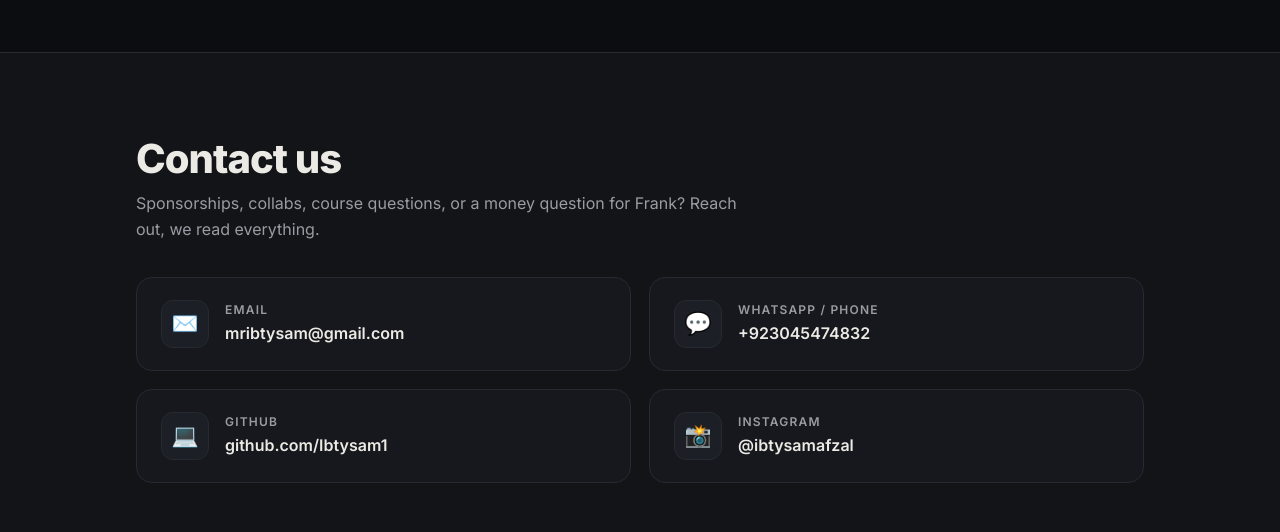
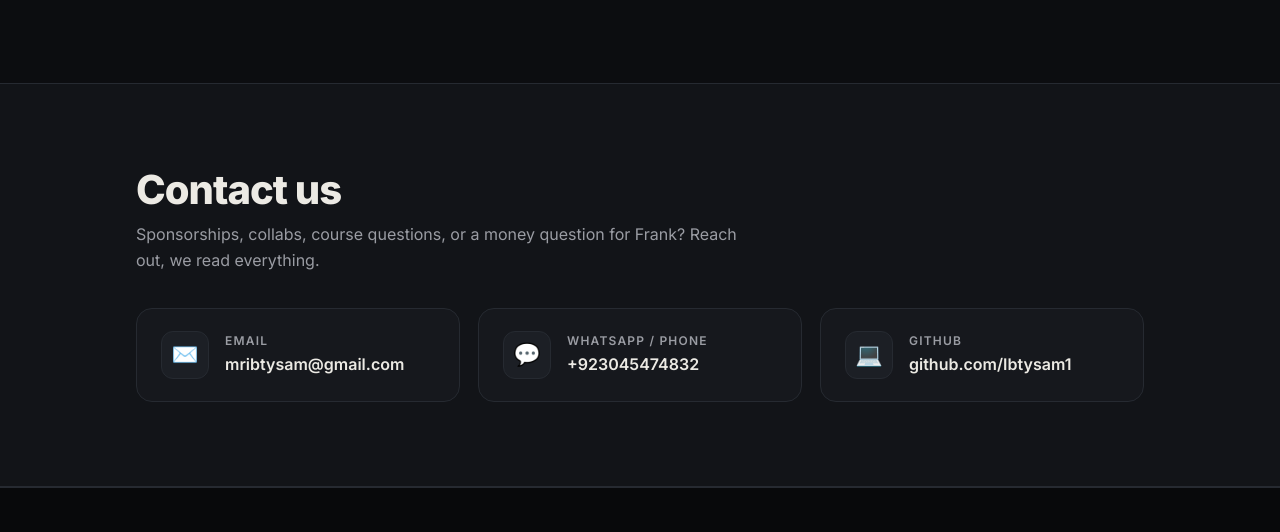
Before and after one commit to Ibtysam1/grandpadisagrees, a plain HTML site: page index.html in a window 1280 px wide. Shown: the part 2542-3074 px from the top of the page. Drawn offline with Linux system fonts and the light colour scheme.

Commit message:
Fix Frank's hat, hands and moods; remove Instagram
Co-Authored-By: Claude Opus 5.5 <noreply@anthropic.com>

```diff
--- a/index.html
+++ b/index.html
@@ -139,7 +139,7 @@ input[type=range] { width: 100%; margin-top: 10px; accent-color: var(--gold); }
 .quote { font-weight: 700; font-size: 22px; line-height: 1.35; color: var(--text) !important; border-left: 3px solid var(--gold); padding-left: 18px; margin: 0 0 18px; letter-spacing: -0.01em; }
 
 /* contact */
-.contacts { display: grid; grid-template-columns: repeat(2, 1fr); gap: 18px; }
+.contacts { display: grid; grid-template-columns: repeat(3, 1fr); gap: 18px; }
 .contact { padding: 22px 24px; text-decoration: none; display: grid; grid-template-columns: auto 1fr; grid-template-rows: auto auto; column-gap: 16px; align-items: center; transition: border-color .2s, transform .2s; min-width: 0; }
 .contact:hover { border-color: var(--gold); transform: translateY(-2px); }
 .contact .ico { grid-row: span 2; font-size: 22px; width: 48px; height: 48px; display: grid; place-items: center; background: var(--card2); border: 1px solid var(--line); border-radius: 12px; }
@@ -272,7 +272,6 @@ footer a { color: var(--gold); }
       <a class="contact card" id="cMail" href="#"><span class="ico">✉️</span><b>Email</b><span id="cMailT"></span></a>
       <a class="contact card" id="cWa" href="#" target="_blank" rel="noopener"><span class="ico">💬</span><b>WhatsApp / Phone</b><span id="cWaT"></span></a>
       <a class="contact card" id="cGh" href="#" target="_blank" rel="noopener"><span class="ico">💻</span><b>GitHub</b><span id="cGhT"></span></a>
-      <a class="contact card" id="cIg" href="#" target="_blank" rel="noopener"><span class="ico">📸</span><b>Instagram</b><span id="cIgT"></span></a>
     </div>
   </div>
 </section>
@@ -291,7 +290,6 @@ const SITE = {
   email: "mribtysam@gmail.com",
   phone: "+923045474832",
   github: "https://github.com/Ibtysam1",
-  instagram: "https://www.instagram.com/ibtysamafzal/",
 };
 /* =========================================================== */
 
@@ -305,8 +303,6 @@ $("cWa").href = wa;
 $("cWaT").textContent = SITE.phone;
 $("cGh").href = SITE.github;
 $("cGhT").textContent = SITE.github.replace("https://", "");
-$("cIg").href = SITE.instagram;
-$("cIgT").textContent = "@" + SITE.instagram.split("/").filter(Boolean).pop();
 $("learnWa").href = wa + "?text=" + encodeURIComponent("Hi! I want to learn how to make content like Grandpa Disagrees.");
 </script>
 </body>
```
Also changed, not shown: img/frank_hips.webp, img/frank_point.webp, img/frank_up.webp, img/icon.png.
